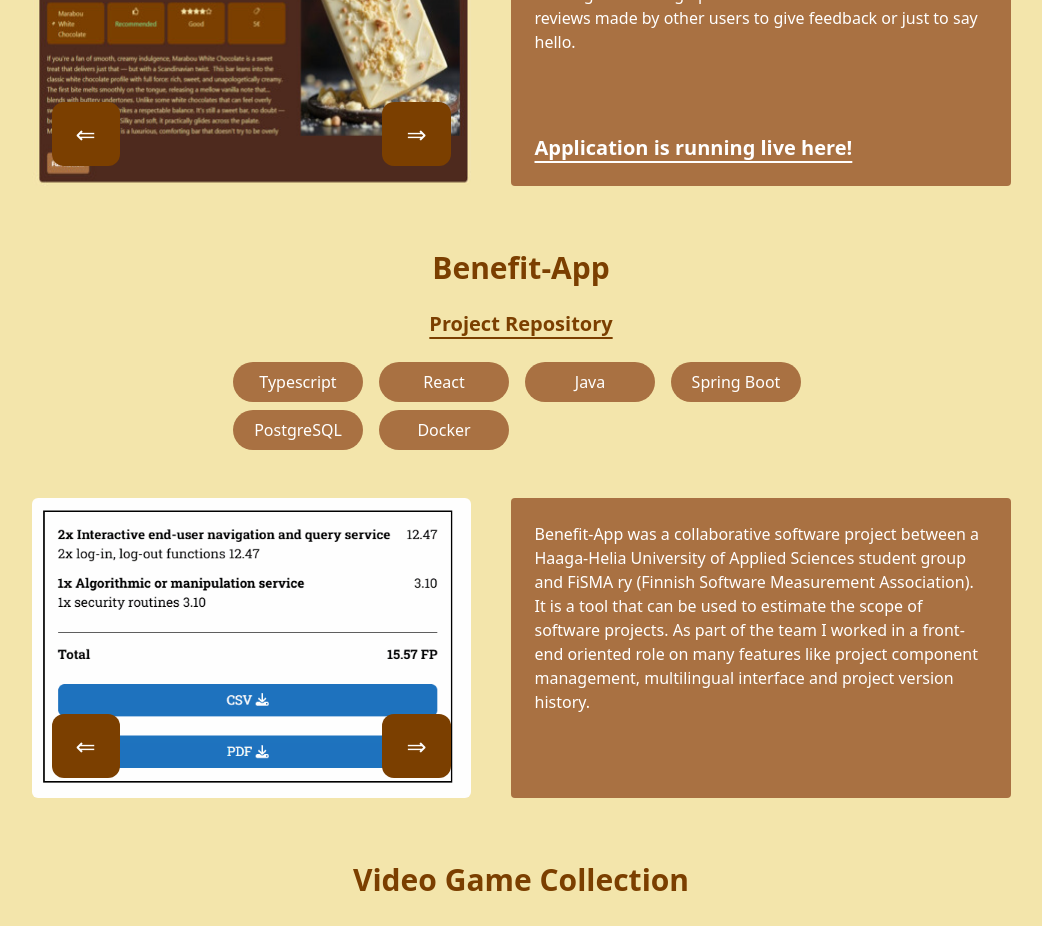
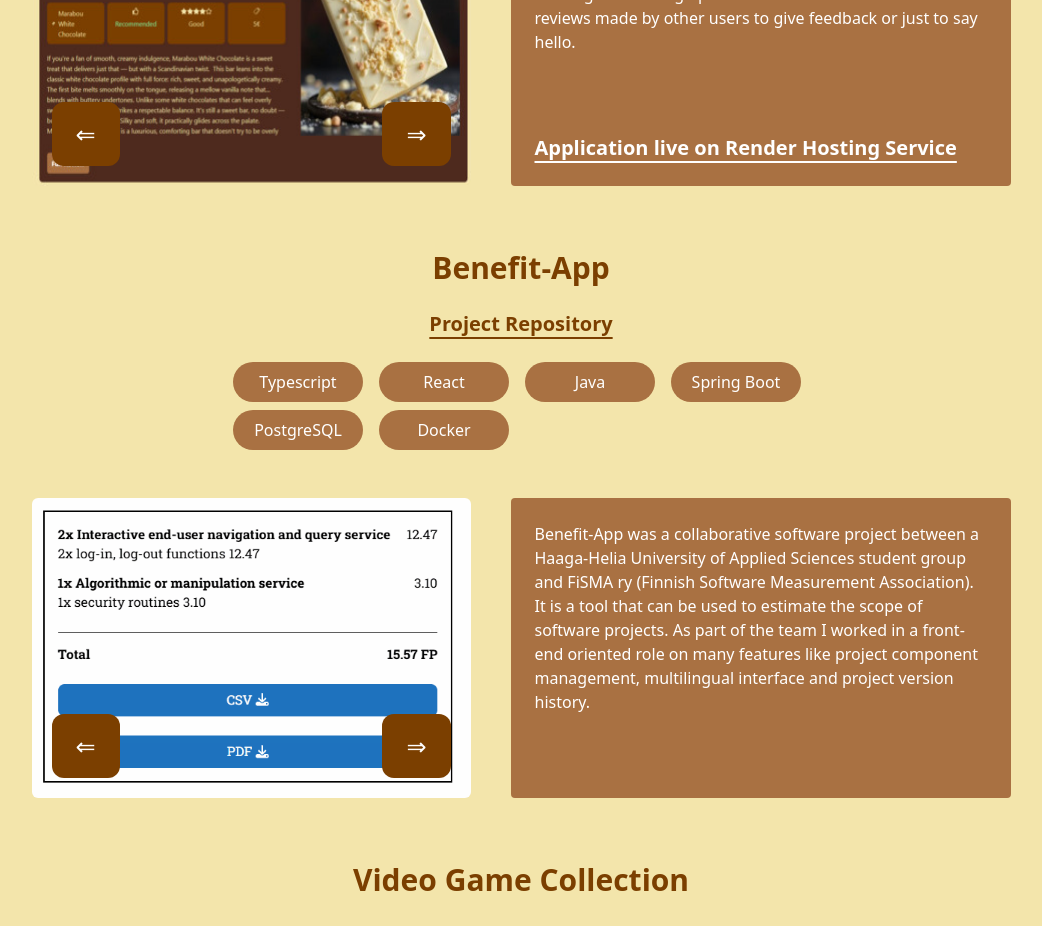
Before and after one commit to joakha/joakha.github.io, a React (Vite) app: page / in a window 1280 px wide. Shown: the part 2120-3046 px from the top of the page, without its empty margins (119-1161 px from the left). Built offline with nearby package versions, Linux system fonts and the light colour scheme.

Commit message:
link fix

```diff
--- a/src/components/ProjectRow.jsx
+++ b/src/components/ProjectRow.jsx
@@ -50,7 +50,7 @@
                     <p>{description}</p>
                     {liveLink &&
                         <Link
-                            name={"Application is running live here!"}
+                            name={"Application live on Render Hosting Service"}
                             address={liveLink}
                             color={"white"}
                             hoverColor={"amber-200"}
--- a/src/constants.js
+++ b/src/constants.js
@@ -17,7 +17,7 @@
     Finding reviews created by other users is easy with many filtering and sorting options. Users can also comment on reviews made by other users
     to give feedback or just to say hello.`,
     pictures: [chocolate1, chocolate2, chocolate3],
-    repository: "https://github.com/joakha/benefit-app",
+    repository: "https://github.com/joakha/chocolate-review",
     liveLink: "https://chocolate-review-joakha.onrender.com"
   },
     {
```
